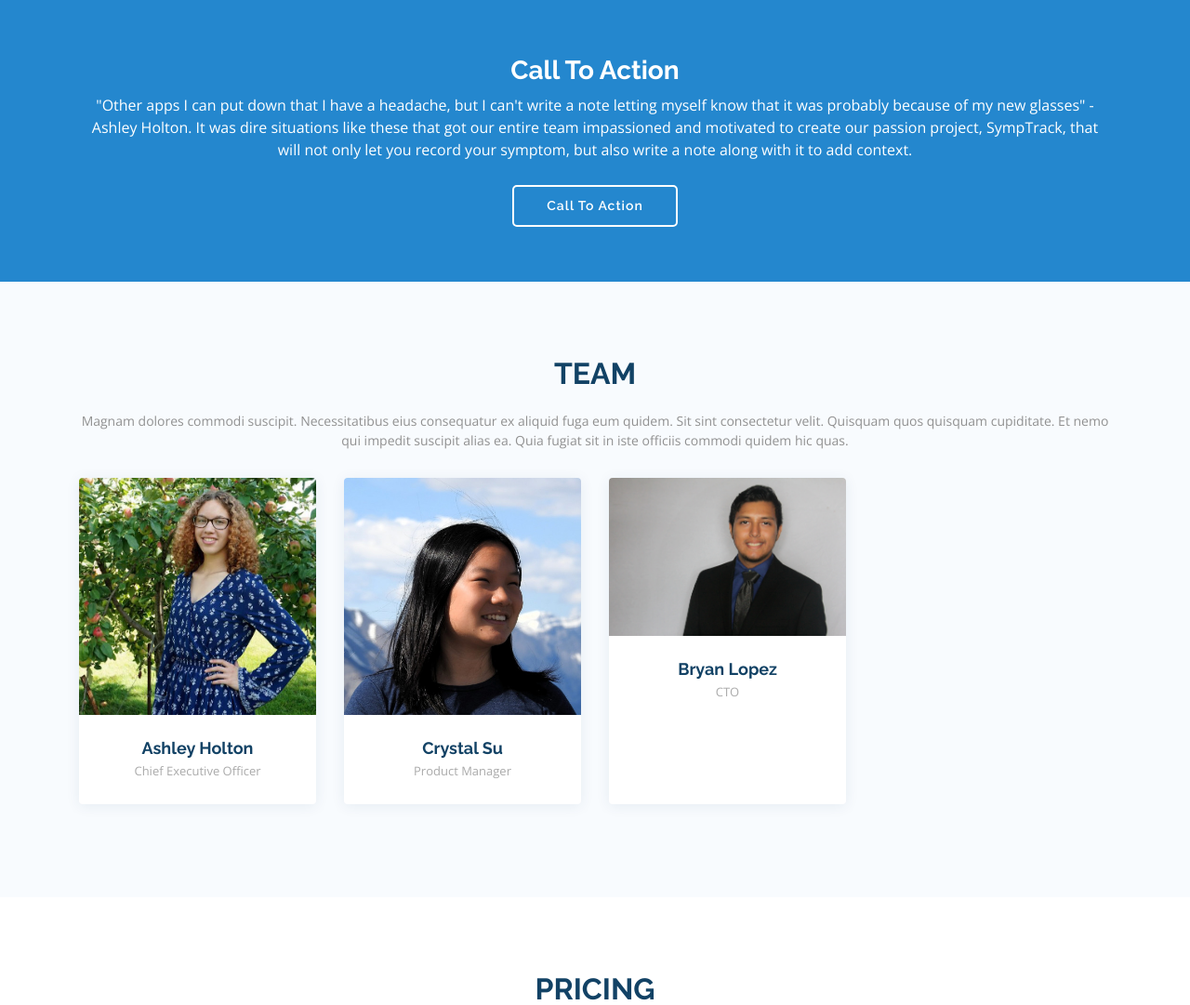
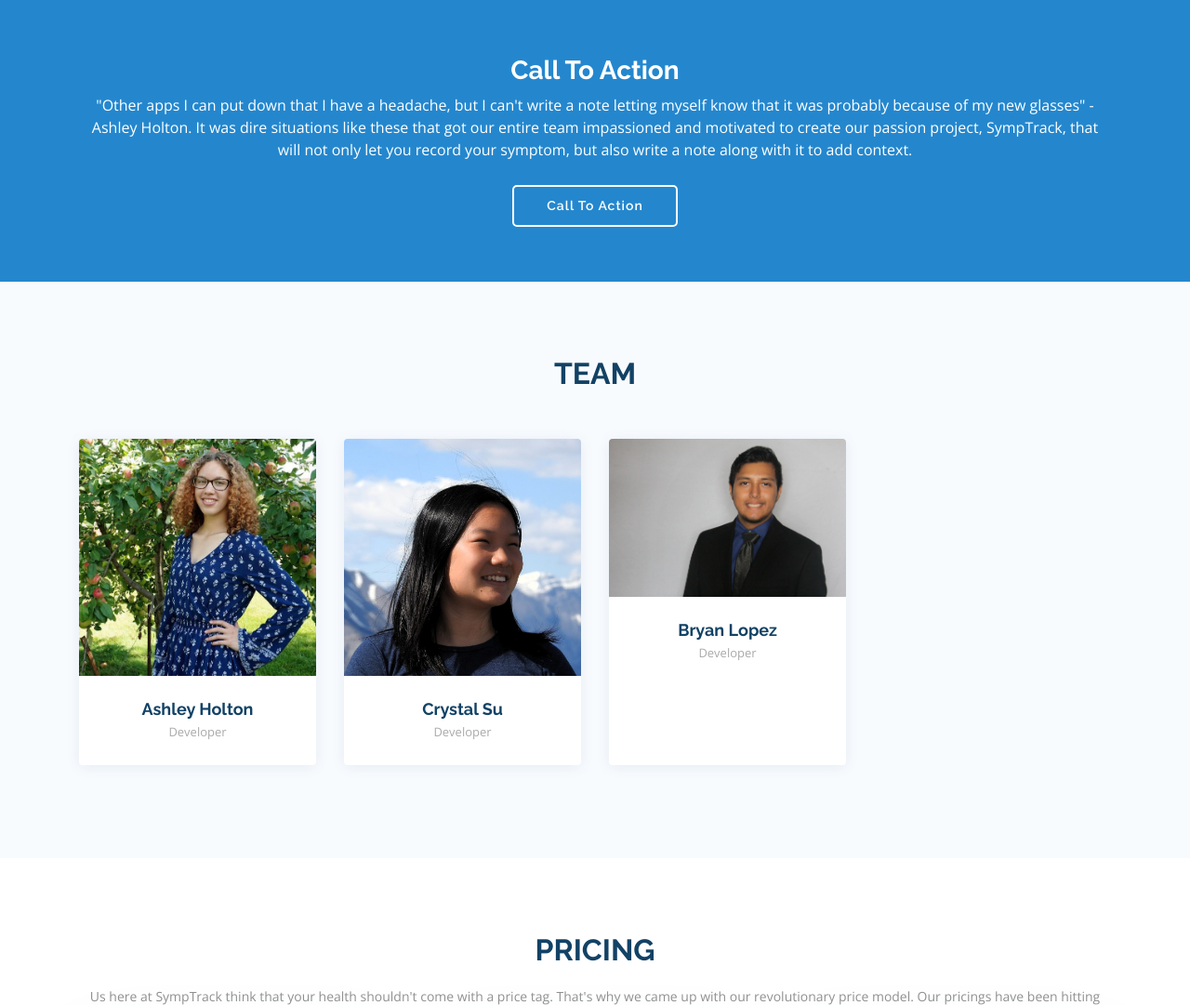
Before and after one commit to Bryan3927/SympTrack, a Flask app: page / in a window 1280 px wide. Shown: the part 1951-3032 px from the top of the page at 93% size. Run offline with Flask 2, Linux system fonts and the light colour scheme; some libraries are stand-ins or nearby versions.

Commit message:
minor tweaks to homepage

```diff
--- a/templates/index.html
+++ b/templates/index.html
@@ -253,7 +253,6 @@
 
         <div class="section-title">
           <h2>Team</h2>
-          <p>Magnam dolores commodi suscipit. Necessitatibus eius consequatur ex aliquid fuga eum quidem. Sit sint consectetur velit. Quisquam quos quisquam cupiditate. Et nemo qui impedit suscipit alias ea. Quia fugiat sit in iste officiis commodi quidem hic quas.</p>
         </div>
 
         <div class="row">
@@ -271,7 +270,7 @@
               </div>
               <div class="member-info">
                 <h4>Ashley Holton</h4>
-                <span>Chief Executive Officer</span>
+                <span>Developer</span>
               </div>
             </div>
           </div>
@@ -289,7 +288,7 @@
               </div>
               <div class="member-info">
                 <h4>Crystal Su</h4>
-                <span>Product Manager</span>
+                <span>Developer</span>
               </div>
             </div>
           </div>
@@ -307,7 +306,7 @@
               </div>
               <div class="member-info">
                 <h4>Bryan Lopez</h4>
-                <span>CTO</span>
+                <span>Developer</span>
               </div>
             </div>
           </div>
@@ -476,13 +475,13 @@
               <div class="email">
                 <i class="icofont-envelope"></i>
                 <h4>Email:</h4>
-                <p>info@example.com</p>
+                <p>Coming Soon</p>
               </div>
 
               <div class="phone">
                 <i class="icofont-phone"></i>
                 <h4>Call:</h4>
-                <p>+1 800 531-8008</p>
+                <p>Coming Soon</p>
               </div>
 
             </div>
```
